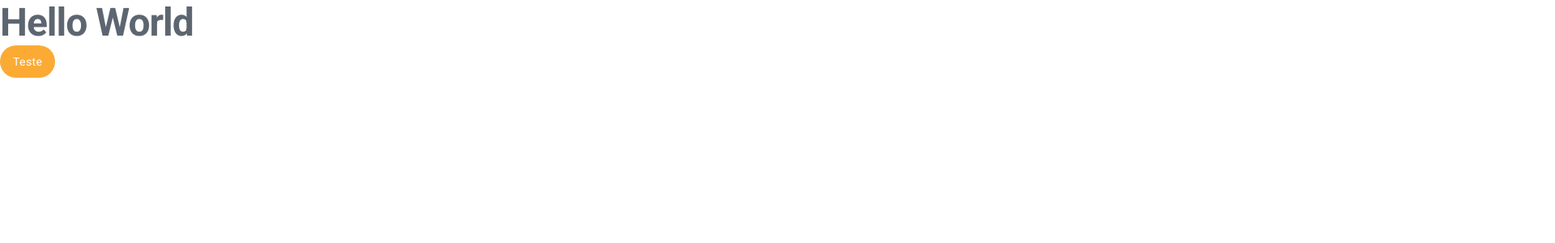
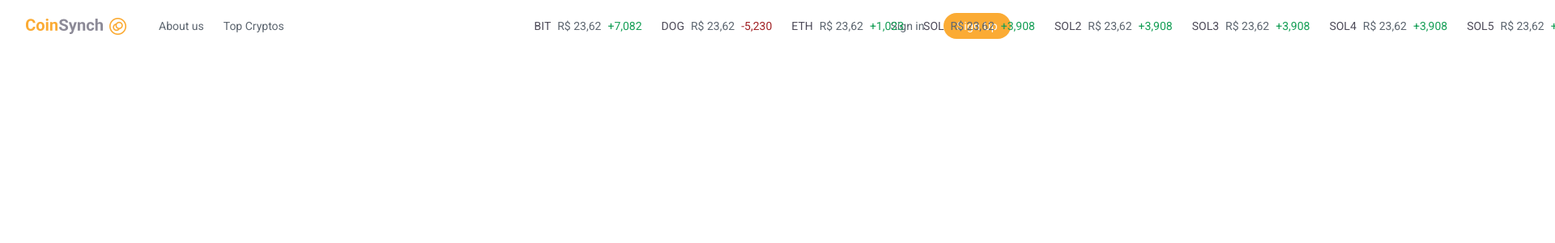
Before and after one commit to Paulo301/coinsynch, a Next.js app: page / in a window 1280 px wide. Shown: the top 300 px of the page at 81% size, 1920 px wide, since content can reach past the window. Built offline with nearby package versions, Linux system fonts and the light colour scheme.

Commit message:
feat: create header default

```diff
--- a/package.json
+++ b/package.json
@@ -19,6 +19,7 @@
     "react": "18.2.0",
     "react-dom": "18.2.0",
     "react-hook-form": "^7.45.2",
+    "swiper": "^10.0.4",
     "typescript": "5.1.6",
     "yup": "^1.2.0"
   },
--- /dev/null
+++ b/src/components/HeaderDefault/Authentication/index.tsx
@@ -0,0 +1,19 @@
+import { Button } from "@/components/Button";
+import { Box, Typography } from "@mui/material";
+import { styled } from "@mui/material/styles";
+
+const Container = styled(Box)({
+  display: "flex",
+  alignItems: "center",
+  gap: "1.5rem",
+  marginLeft: "5rem",
+});
+
+export function Authentication() {
+  return (
+    <Container>
+      <Typography variant="label">Sign in</Typography>
+      <Button size="small">Sign up</Button>
+    </Container>
+  );
+}
--- /dev/null
+++ b/src/components/HeaderDefault/CoinCarousel/Coin/index.tsx
@@ -0,0 +1,38 @@
+import { quartenary, secondary, tertiary } from "@/styles/colors";
+import { ListItem, Typography } from "@mui/material";
+import { styled } from "@mui/material/styles";
+
+const Container = styled(ListItem)({
+  display: "flex",
+  gap: "0.5rem",
+  padding: '0'
+});
+
+interface ICoin {
+  name: string;
+  value: string;
+  variation: string;
+}
+
+interface CoinProps {
+  coin: ICoin;
+}
+
+export function Coin({ coin }: CoinProps) {
+  const { name, value, variation } = coin;
+
+  return (
+    <Container>
+      <Typography variant="label" sx={{ color: secondary[800] }}>
+        {name}
+      </Typography>
+      <Typography variant="label">{value}</Typography>
+      <Typography
+        variant="label"
+        sx={{ color: variation[0] === "+" ? tertiary[700] : quartenary[700] }}
+      >
+        {variation}
+      </Typography>
+    </Container>
+  );
+}
--- /dev/null
+++ b/src/components/HeaderDefault/CoinCarousel/index.tsx
@@ -0,0 +1,61 @@
+import { List } from "@mui/material";
+import { styled } from "@mui/material/styles";
+
+import { Coin } from "./Coin";
+import { Swiper, SwiperRef, SwiperSlide } from "swiper/react";
+import { Autoplay } from "swiper/modules";
+import { useRef } from "react";
+import { Button } from "@/components/Button";
+
+const coins = [
+  { id: 1, name: "BIT", value: "R$ 23,62", variation: "+7,082" },
+  { id: 2, name: "DOG", value: "R$ 23,62", variation: "-5,230" },
+  { id: 3, name: "ETH", value: "R$ 23,62", variation: "+1,023" },
+  { id: 4, name: "SOL", value: "R$ 23,62", variation: "+3,908" },
+  { id: 5, name: "SOL2", value: "R$ 23,62", variation: "+3,908" },
+  { id: 6, name: "SOL3", value: "R$ 23,62", variation: "+3,908" },
+  { id: 7, name: "SOL4", value: "R$ 23,62", variation: "+3,908" },
+  { id: 8, name: "SOL5", value: "R$ 23,62", variation: "+3,908" },
+];
+
+const Container = styled(List)({
+  display: "flex",
+  maxWidth: "22.5rem",
+  "& .swiper-wrapper": {
+    transitionTimingFunction: "linear",
+  },
+});
+
+const CustomSwiperSlide = styled(SwiperSlide)({
+  "&.swiper-slide": {
+    width: "max-content",
+  },
+  "& + div": {
+    marginLeft: "1.5rem",
+  },
+});
+
+interface CoinCarouselProps {}
+
+export function CoinCarousel({}: CoinCarouselProps) {
+  return (
+    <Container>
+      <Swiper
+        slidesPerView="auto"
+        loop={true}
+        autoplay={{
+          delay: 1,
+        }}
+        speed={3000}
+        modules={[Autoplay]}
+
+      >
+        {coins.map((coin) => (
+          <CustomSwiperSlide>
+            <Coin key={coin.id} coin={coin} />
+          </CustomSwiperSlide>
+        ))}
+      </Swiper>
+    </Container>
+  );
+}
--- /dev/null
+++ b/src/components/HeaderDefault/Navigation/index.tsx
@@ -0,0 +1,30 @@
+import { Box, Link } from "@mui/material";
+import { styled } from "@mui/material/styles";
+
+const Container = styled(Box)({
+  display: "flex",
+  gap: "1.5rem",
+  marginLeft: "2.5rem",
+});
+
+const CustomLink = styled(Link)({
+  textDecoration: "none",
+  color: "inherit",
+  ":hover": {
+    opacity: 0.75,
+    transition: 'opacity 0.25s',
+  },
+});
+
+export function Navigation() {
+  return (
+    <Container component="nav">
+      <CustomLink variant="label" href="#about-us">
+        About us
+      </CustomLink>
+      <CustomLink variant="label" href="#top-cryptos">
+        Top Cryptos
+      </CustomLink>
+    </Container>
+  );
+}
--- /dev/null
+++ b/src/components/HeaderDefault/index.tsx
@@ -0,0 +1,41 @@
+import { white } from "@/styles/colors";
+import { Box } from "@mui/material";
+import { styled } from "@mui/material/styles";
+import Image from "next/image";
+import { Navigation } from "./Navigation";
+import { Authentication } from "./Authentication";
+import { CoinCarousel } from "./CoinCarousel";
+
+const Container = styled(Box)({
+  width: "100%",
+  height: "4rem",
+  backgroundColor: white,
+});
+
+const Content = styled(Box)({
+  display: "flex",
+  alignItems: "center",
+  maxWidth: "76rem",
+  height: "100%",
+  margin: "0 auto",
+});
+
+interface HeaderDefaultProps {}
+
+export function HeaderDefault({}: HeaderDefaultProps) {
+  return (
+    <Container component="header">
+      <Content>
+        <Image alt="CoinSynch" src="/images/logo.png" width={124} height={21} />
+
+        <Navigation />
+
+        <Box sx={{ flex: 1 }} />
+
+        <CoinCarousel />
+
+        <Authentication />
+      </Content>
+    </Container>
+  );
+}
--- a/src/pages/index.tsx
+++ b/src/pages/index.tsx
@@ -1,15 +1,14 @@
-import { Button } from "@/components/Button";
-import { Typography } from "@mui/material";
+import { HeaderDefault } from "@/components/HeaderDefault";
+import Head from "next/head";
 
 export default function Home() {
   return (
     <>
-      <Typography variant="h1">
-        Hello World
-      </Typography>
-      <Button size="medium">
-        Teste
-      </Button>
+      <Head>
+        <title>Home | CoinSynch</title>
+      </Head>
+
+      <HeaderDefault />
     </>
 
   )
--- a/src/styles/theme.ts
+++ b/src/styles/theme.ts
@@ -1,5 +1,24 @@
 import { createTheme } from '@mui/material/styles';
 import { textBase, white } from './colors';
+
+declare module '@mui/material/styles' {
+  interface TypographyVariants {
+    label: React.CSSProperties;
+    smLabel: React.CSSProperties;
+  }
+
+  interface TypographyVariantsOptions {
+    label?: React.CSSProperties;
+    smLabel?: React.CSSProperties;
+  }
+}
+
+declare module '@mui/material/Typography' {
+  interface TypographyPropsVariantOverrides {
+    label: true;
+    smLabel: true;
+  }
+}
 
 export const theme = createTheme({
   components: {
@@ -10,7 +29,7 @@ export const theme = createTheme({
           color: textBase,
         }
       }
-    }
+    },
   },
   typography: {
     fontFamily: 'Roboto, sans-serif',
@@ -55,6 +74,18 @@ export const theme = createTheme({
       lineHeight: '1.5rem',
       letterSpacing: '0',
       fontWeight: 400,
-    }
+    },
+    label: {
+      fontSize: '0.875rem',
+      lineHeight: '1rem',
+      letterSpacing: '0',
+      fontWeight: 400,
+    },
+    smLabel: {
+      fontSize: '0.75rem',
+      lineHeight: '0.875rem',
+      letterSpacing: '0',
+      fontWeight: 400,
+    },
   },
 });
```
Also changed, not shown: src/pages/_app.tsx (+5 -3 lines), src/pages/_document.tsx (+11 -4 lines), 1 other file (tests, documents, lock files or other folders).
